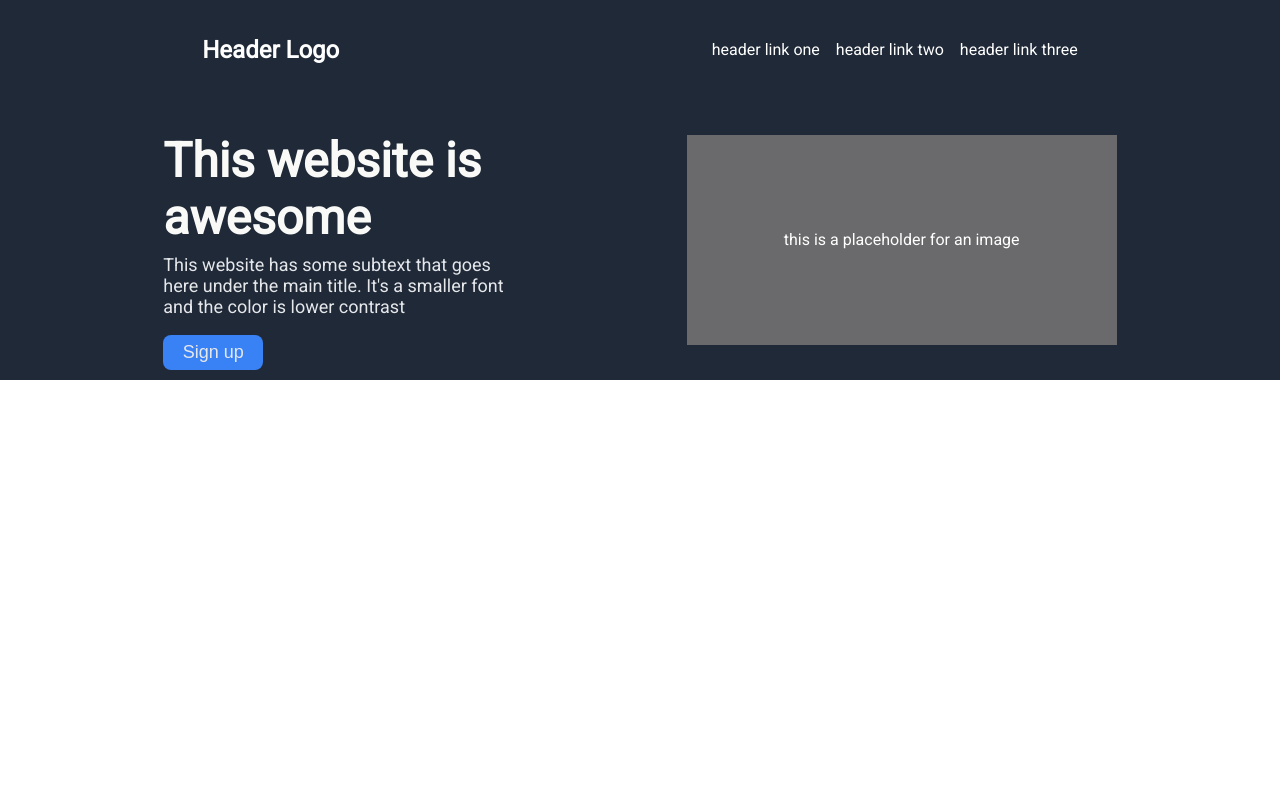
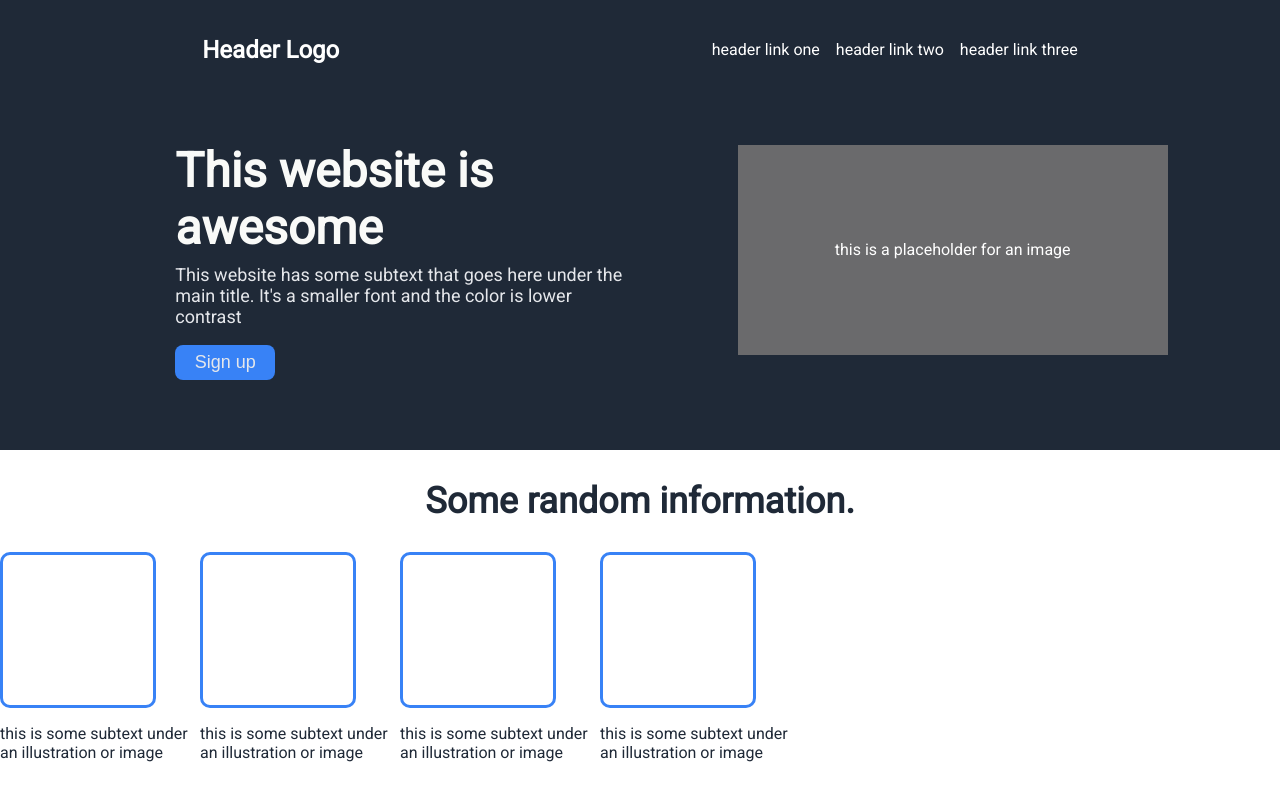
Before and after one commit to SkyeH-M/landing-page, a plain HTML site: page index.html in a window 1280 px wide. Drawn offline with Linux system fonts and the light colour scheme.

Commit message:
Need to centrally align divs

```diff
--- a/index.html
+++ b/index.html
@@ -44,5 +44,24 @@
         </div>
       </div>
     </div>
+    <h2 class="random">Some random information.</h2>
+    <div class="bottom">
+      <div class="info">
+        <div class="box"></div>
+        <p>this is some subtext under an illustration or image</p>
+      </div>
+      <div class="info">
+        <div class="box"></div>
+        <p>this is some subtext under an illustration or image</p>
+      </div>
+      <div class="info">
+        <div class="box"></div>
+        <p>this is some subtext under an illustration or image</p>
+      </div>
+      <div class="info">
+        <div class="box"></div>
+        <p>this is some subtext under an illustration or image</p>
+      </div>
+    </div>
   </body>
 </html>
--- a/style.css
+++ b/style.css
@@ -1,6 +1,6 @@
 body {
   margin: 0;
-  overflow: hidden;
+  /* overflow: hidden; */
   min-height: 100vh;
   display: flex;
   flex-direction: column;
@@ -35,11 +35,13 @@ header ul {
 
 .top {
   background-color: #1f2937;
+  height: 450px;
 }
 
 .img {
   width: 400px;
   padding: 15px;
+  margin-left: 10px;
   height: 180px;
   background-color: rgb(106, 106, 108);
   display: flex;
@@ -51,6 +53,7 @@ header ul {
   display: flex;
   justify-content: space-evenly;
   align-items: center;
+  padding: 10px;
 }
 
 .top h1 {
@@ -61,7 +64,8 @@ header ul {
 }
 
 .awesome {
-  max-width: 360px;
+  max-width: 450px;
+  margin-left: 5%;
 }
 
 .subtext {
@@ -83,3 +87,33 @@ button {
   width: 100px;
   font-size: 18px;
 }
+
+.random {
+  font-size: 36px;
+  font-weight: extra-bold;
+  color: #1f2937;
+  text-align: center;
+}
+
+.box {
+  border: 3px solid #3882f6;
+  border-radius: 10px;
+  height: 150px;
+  width: 150px;
+}
+
+.info p {
+  color: #1f2937;
+  flex-wrap: wrap;
+}
+
+.info {
+  height: 200px;
+  width: 200px;
+  justify-content: center;
+  align-items: center;
+}
+
+.bottom {
+  display: flex;
+}
```
